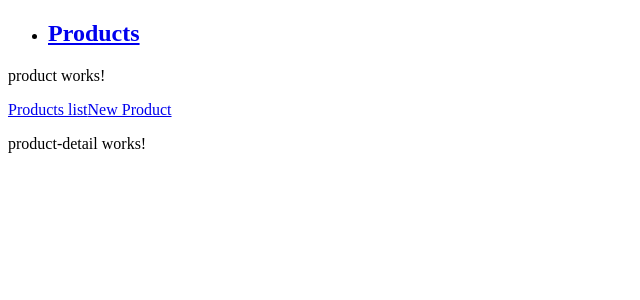
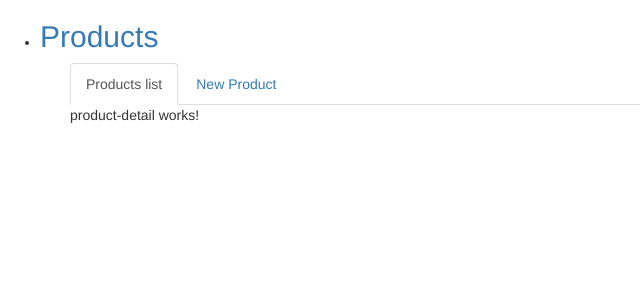
Before and after one commit to at-uytran/frontend, an Angular app: page /product/detail in a window 1280 px wide. Shown: the top 300 px of the page, without its empty margins (0-640 px from the left). Built offline with nearby package versions, Linux system fonts and the light colour scheme.

Commit message:
bootstrap

```diff
--- a/src/app/product/product-list/product-list.component.html
+++ b/src/app/product/product-list/product-list.component.html
@@ -1,5 +1,13 @@
-<p>product-list works!</p>
-
-<li *ngFor="let product of products">
-  <span class="badge">{{product.id}}</span> {{product.name}}
-</li>
+<h1>Products list:</h1>
+<table class="table">
+  <tr>
+    <th>Product name</th>
+    <th>Category id</th>
+    <th>Price</th>
+  </tr>
+  <tr *ngFor="let product of products">
+    <td>{{product.name}}</td>
+    <td>{{product.category_id}}</td>
+    <td>{{product.price}}</td>
+  </tr>
+</table>
--- a/src/app/product/product.component.html
+++ b/src/app/product/product.component.html
@@ -1,5 +1,15 @@
-<p>product works!</p>
-
-<a [routerLink]="['/product/list']">Products list</a>
-<a [routerLink]="['/product/new']">New Product</a>
-<router-outlet></router-outlet>
+<div class="container">
+  <ul class="nav nav-tabs">
+    <li class="active">
+      <a [routerLink]="['/product/list']">Products list</a>
+    </li>
+    <li>
+      <a [routerLink]="['/product/new']">New Product</a>
+    </li>
+  </ul>
+  <div class="row">
+    <div class="col-md-12">
+      <router-outlet></router-outlet>
+    </div>
+  </div>
+</div>
--- a/src/index.html
+++ b/src/index.html
@@ -7,6 +7,9 @@
 
   <meta name="viewport" content="width=device-width, initial-scale=1">
   <link rel="icon" type="image/x-icon" href="favicon.ico">
+
+  <link rel="stylesheet" href="https://maxcdn.bootstrapcdn.com/bootstrap/3.4.0/css/bootstrap.min.css">
+  <script src="https://maxcdn.bootstrapcdn.com/bootstrap/3.4.0/js/bootstrap.min.js"></script>
 </head>
 <body>
   <app-root></app-root>
```
